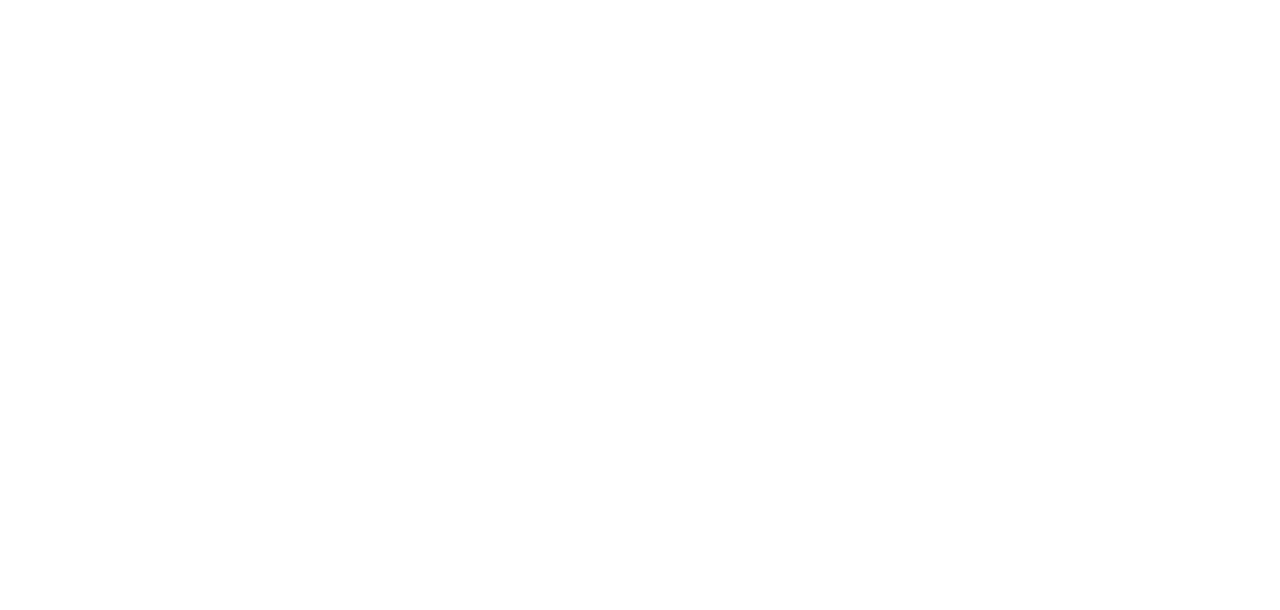
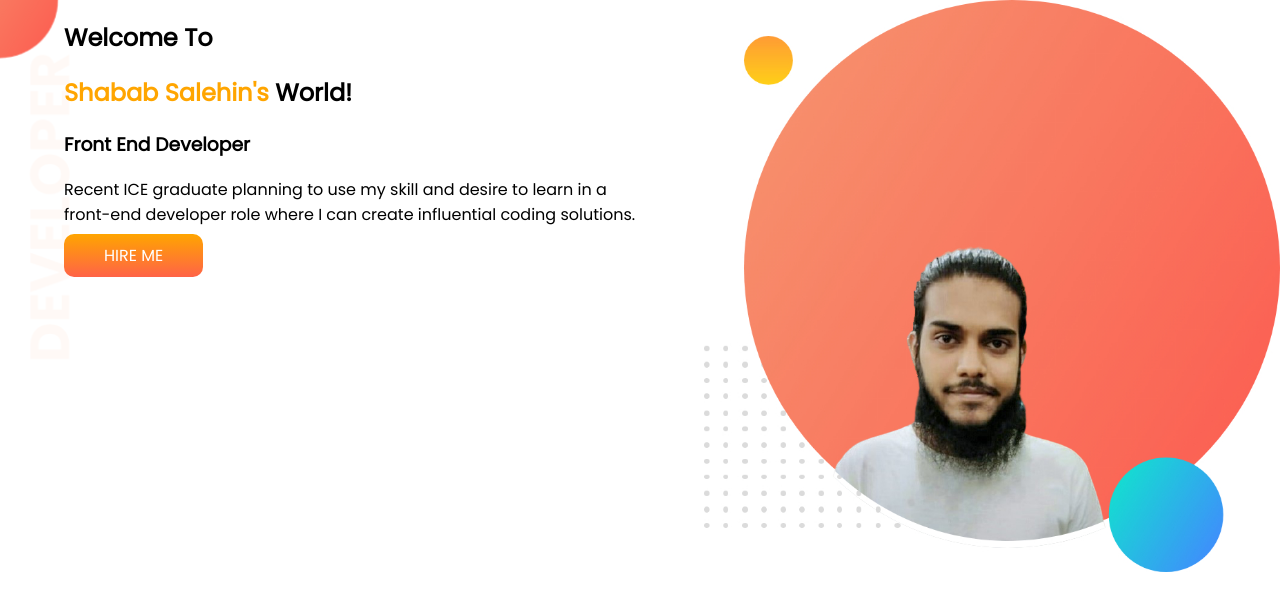
Before and after one commit to ShababSalehin/developer-portfolio, a plain HTML site: page index.html in a window 1280 px wide. Drawn offline with Linux system fonts and the light colour scheme.

Commit message:
second commit

```diff
--- a/index.html
+++ b/index.html
@@ -1,13 +1,32 @@
 <!DOCTYPE html>
 <html lang="en">
+
 <head>
     <meta charset="UTF-8">
     <meta http-equiv="X-UA-Compatible" content="IE=edge">
     <meta name="viewport" content="width=device-width, initial-scale=1.0">
     <title>Shabab Portfolio</title>
+    <link rel="preconnect" href="https://fonts.googleapis.com">
+    <link rel="preconnect" href="https://fonts.gstatic.com" crossorigin>
+    <link href="https://fonts.googleapis.com/css2?family=Poppins&display=swap" rel="stylesheet">
     <link rel="stylesheet" href="style.css">
 </head>
+
 <body>
+    <section class="top-banner">
+        <div class="half-width">
+            <h1>Welcome To</h1>
+            <h1><span class="orange-color">Shabab Salehin's</span> World!</h1>
+            <h3>Front End Developer</h3>
+            <p>Recent ICE graduate planning to use my skill and desire to learn in a front-end developer role where I
+                can
+                create influential coding solutions.</p>
+            <a class=link-button target="_blank" href="https://www.linkedin.com/in/shabab-salehin/">HIRE ME</a>
+        </div>
+        <div class="half-width">
+            <img src="images/shabab.jpg" alt="">
+        </div>
+    </section>
+</body>
 
-</body>
 </html>
--- a/style.css
+++ b/style.css
@@ -0,0 +1,39 @@
+body {
+    font-family: 'Poppins', sans-serif;
+    margin: 0;
+}
+
+h1 {
+    font-style: 50px;
+}
+
+.orange-color {
+    color: orange;
+}
+
+section {
+    display: flex;
+}
+
+.half-width {
+    width: 50%;
+    padding-left: 5%;
+}
+
+.half-width img {
+    width: 100%;
+}
+
+.link-button {
+    text-decoration: none;
+    background-image: linear-gradient(orange, tomato);
+    color: white;
+    font: weight 700px;
+    padding: 10px 40px;
+    border-radius: 10px;
+}
+
+.top-banner {
+    background-image: url(images/top-banner.png);
+    background-repeat: no-repeat;
+}
```
Also changed, not shown: images/dream-bg.png (added), images/exp-bg.png (added), images/jhankar.png (added), images/jhankar2.png (added), images/my-bg.png (added), images/my-bg2.png (added), images/shabab.jpg (added), images/shababrb.png (added), images/top-banner.png (added), 7 other files.
